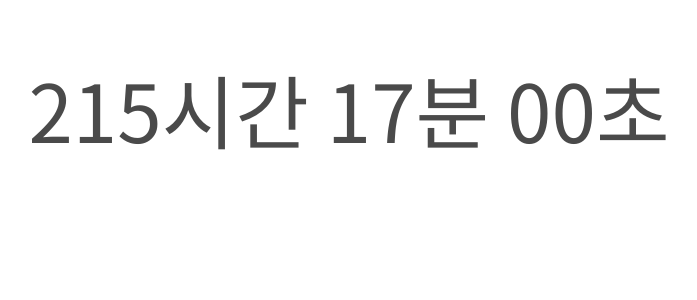
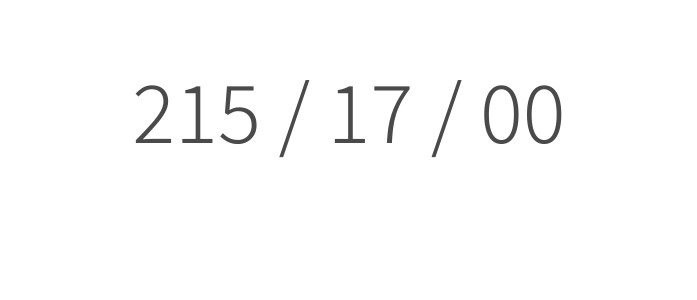
Before and after one commit to kys6879/hello-nonsan, an Angular app: page / in a window 1280 px wide. Shown: the top 300 px of the page, without its empty margins (291-988 px from the left). Built offline with nearby package versions, Linux system fonts and the light colour scheme.

Commit message:
add font option

```diff
--- a/src/app/counter/counter.component.ts
+++ b/src/app/counter/counter.component.ts
@@ -69,7 +69,7 @@ export class CounterComponent implements OnInit {
 
     const formattedSeconds = (seconds > 9 ? seconds : '0' + seconds);
 
-    return `${hours}시간 ${formattedMinutes}분 ${formattedSeconds}초`;
+    return `${hours} / ${formattedMinutes} / ${formattedSeconds}`;
 
   }
 
--- a/src/index.html
+++ b/src/index.html
@@ -7,7 +7,7 @@
   <base href="/">
   <meta name="viewport" content="width=device-width, initial-scale=1">
   <link rel="icon" type="image/x-icon" href="favicon.ico">
-  <link href="https://fonts.googleapis.com/css?family=Noto+Sans+KR&display=swap" rel="stylesheet">
+  <link href="https://fonts.googleapis.com/css?family=Noto+Sans+KR:300&display=swap&subset=korean" rel="stylesheet">
 
 </head>
 
```
